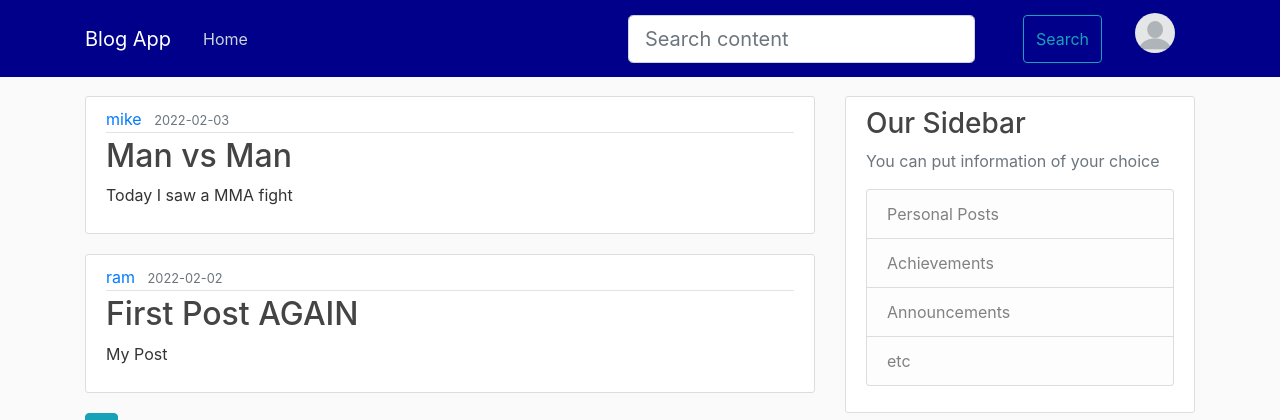
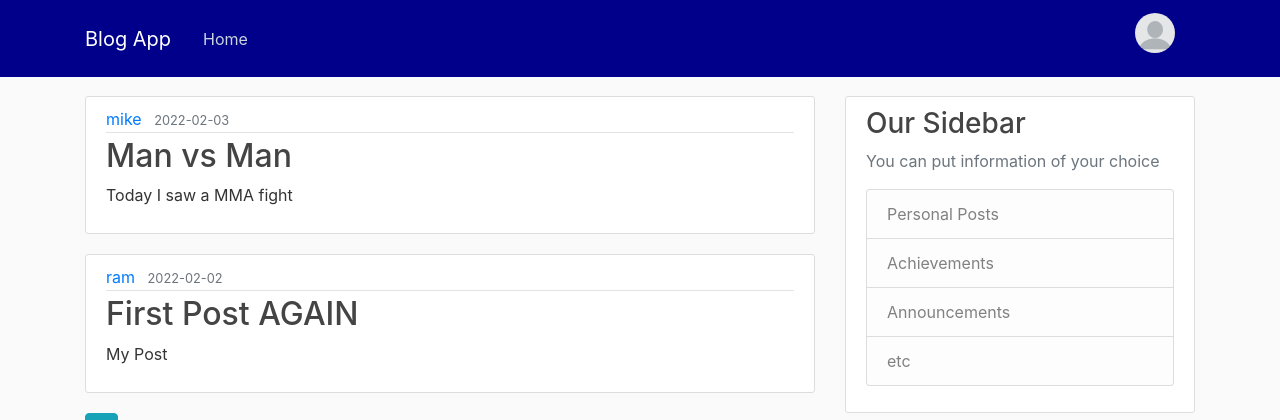
Before and after one commit to rohanbabbar04/Blogging-App, a Flask app: page / in a window 1280 px wide. Shown: the top 420 px of the page. Run offline with Flask 2, Linux system fonts and the light colour scheme; data comes from the database, SQL or seed files in the repository; some libraries are stand-ins or nearby versions.

Commit message:
Corrected Some code

```diff
--- a/flask_blog/main/forms.py
+++ /dev/null
@@ -1,7 +0,0 @@
-from flask_wtf import FlaskForm
-from wtforms import StringField, SubmitField
-
-
-class SearchForm(FlaskForm):
-    string = StringField('Search', render_kw={"placeholder": "Search content"})
-    search_button = SubmitField('Search')
--- a/flask_blog/main/routes.py
+++ b/flask_blog/main/routes.py
@@ -1,7 +1,6 @@
 from flask import render_template, request, Blueprint
 from flask_login import current_user
 from flask_blog.models import Post, User
-from flask_blog.main.forms import SearchForm
 
 main = Blueprint('main', __name__)
 
@@ -9,20 +8,28 @@ main = Blueprint('main', __name__)
 @main.route('/', methods=['GET', 'POST'])
 @main.route('/home', methods=['GET', 'POST'])
 def home():
-    form = SearchForm()
     nav_image = None
     page = request.args.get('page', 1, type=int)
     posts = Post.query.order_by(Post.date_posted.desc()) \
         .paginate(page=page, per_page=5)
-    if form.validate_on_submit():
-        posts = Post.query.filter(Post.title.contains(form.string.data) | Post.content.contains(form.string.data)) \
-            .order_by(Post.date_posted.desc()) \
-            .paginate(page=page, per_page=5)
     if current_user.is_authenticated:
         nav_image = current_user.image_file
         print(nav_image)
     users = User.query.all()
-    return render_template('home.html', posts=posts, nav_image=nav_image, users=users, form=form)
+    return render_template('home.html', posts=posts, nav_image=nav_image, users=users)
+
+
+@main.route('/search', methods=['GET'])
+def search():
+    nav_image = None
+    page = request.args.get('page', 1, type=int)
+    posts = Post.query.whoosh_search(request.args.get('content')) \
+        .paginate(page=page, per_page=5)
+    if current_user.is_authenticated:
+        nav_image = current_user.image_file
+        print(nav_image)
+    users = User.query.all()
+    return render_template('home.html', posts=posts, users=users, nav_image=nav_image)
 
 
 @main.route('/about', methods=['POST', 'GET'])
--- a/flask_blog/templates/home.html
+++ b/flask_blog/templates/home.html
@@ -1,23 +1,5 @@
 {% extends 'layout.html' %}
 {% block header_block %}
-<form method="POST" class="form-inline" action="">
-    {{ form.hidden_tag() }}
-    <div class="form-group">
-        {% if form.string.errors %}
-        {{ form.string(class="form-control form-control-lg is-invalid") }}
-        <div class="invalid-feedback">
-            {% for error in form.string.errors %}
-            <span>{{ error }}</span>
-            {% endfor %}
-        </div>
-        {% else %}
-        <div class="row">
-            {{ form.string(class="form-control form-control-lg mr-5") }}
-            {{ form.search_button(class='btn btn-outline-info mr-5') }}
-        </div>
-        {% endif %}
-    </div>
-</form>
 {% endblock header_block %}
 {% block content %}
 {% for post in posts.items %}
--- a/flask_blog/users/routes.py
+++ b/flask_blog/users/routes.py
@@ -5,6 +5,7 @@ from flask_blog import bcrypt, db
 from flask_blog.users.forms import LoginForm, RegistrationForm, RequestResetForm, RequestResetPassword, \
     UpdateProfileForm
 from flask_blog.users.utils import save_image, sendResetEmail
+
 
 users = Blueprint('users', __name__)
 
```
Also changed, not shown: 2 other files.
